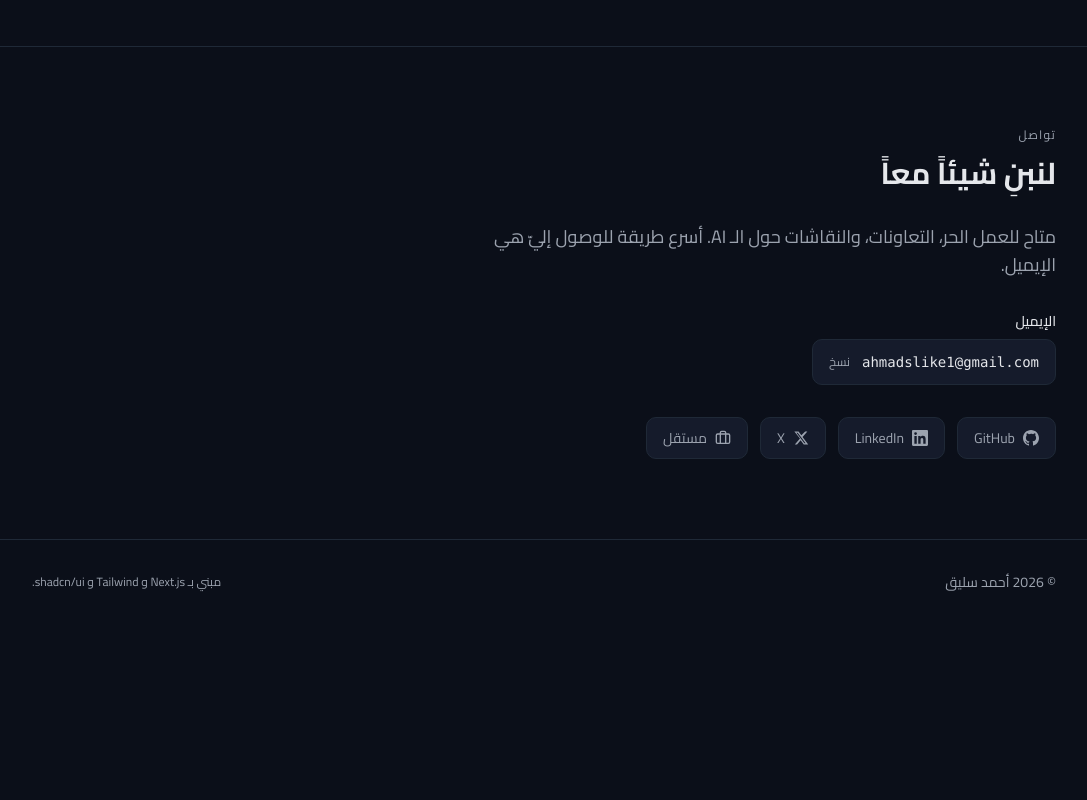
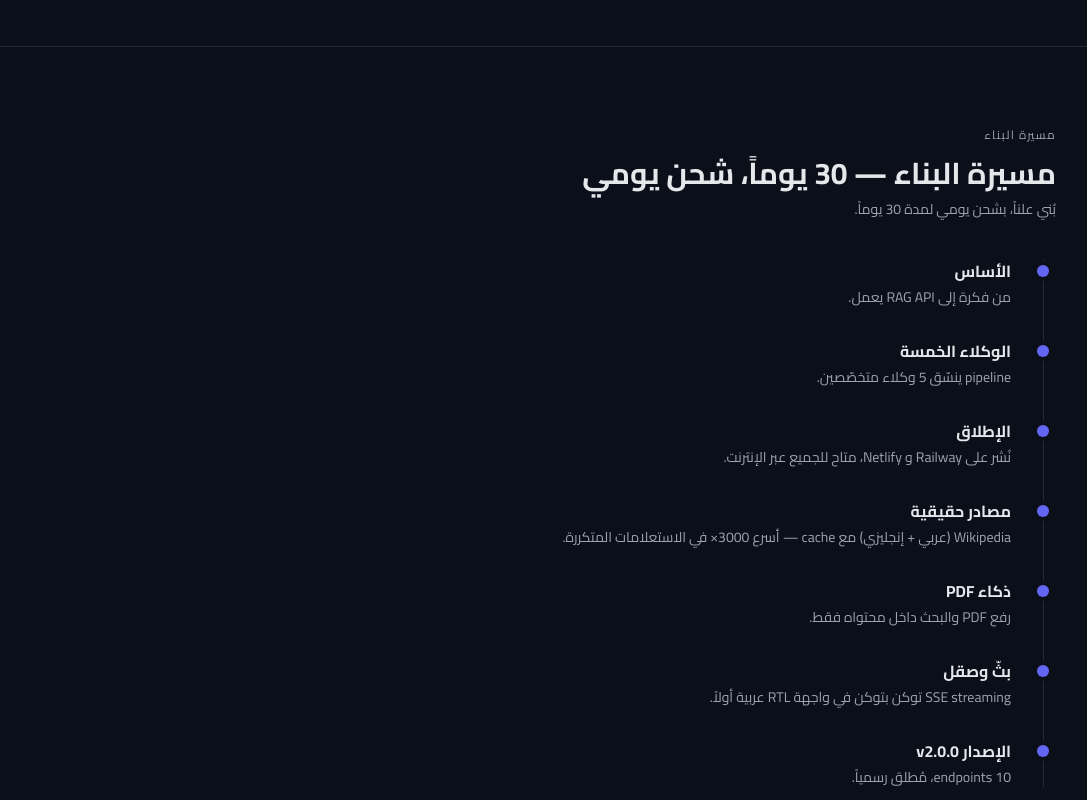
Before and after one commit to ahmadslike/portfolio, a Next.js app: page /ar in a window 1280 px wide. Shown: the part 2180-2980 px from the top of the page, without its empty margins (96-1183 px from the left). Before the commit the page ends 2804 px from the top, so only its background shows below. Built offline with nearby package versions, Linux system fonts and the light colour scheme.

Commit message:
feat: The Build timeline section (7 milestones, bilingual)

```diff
--- a/src/app/[locale]/page.tsx
+++ b/src/app/[locale]/page.tsx
@@ -3,6 +3,7 @@ import About from "@/components/sections/About";
 import Skills from "@/components/sections/Skills";
 import Projects from "@/components/sections/Projects";
 import Contact from "@/components/sections/Contact";
+import Build from "@/components/sections/Build";
 
 export default function Home() {
   return (
@@ -11,6 +12,7 @@ export default function Home() {
       <About />
       <Skills />
       <Projects />
+      <Build />
       <Contact />
     </main>
   );
--- /dev/null
+++ b/src/components/sections/Build.tsx
@@ -0,0 +1,43 @@
+import { useTranslations } from "next-intl";
+import { useLocale } from "next-intl";
+import { milestones } from "@/content/build";
+
+export default function Build() {
+  const t = useTranslations("build");
+  const locale = useLocale() as "en" | "ar";
+
+  return (
+    <section id="the-build" className="py-20 px-6 border-t border-border">
+      <div className="max-w-5xl mx-auto">
+        <p className="text-xs uppercase tracking-widest text-muted-foreground mb-3">
+          {t("label")}
+        </p>
+        <h2 className="text-3xl font-bold text-foreground mb-2">
+          {t("heading")}
+        </h2>
+        <p className="text-sm text-muted-foreground mb-10">
+          {t("subline")}
+        </p>
+
+        {/* border-s + ms-3: logical rail — left in LTR, right in RTL (first use of logical CSS in codebase) */}
+        <ol className="relative border-s border-border ms-3 space-y-8">
+          {milestones.map((m) => (
+            <li key={m.id} className="relative ps-8">
+              {/* start-[-6px] centers the 12px dot over the 1px rail — flips automatically in RTL */}
+              <span
+                className="absolute start-[-6px] top-1.5 size-3 rounded-full bg-primary ring-4 ring-background"
+                aria-hidden
+              />
+              <h3 className="text-base font-semibold text-foreground">
+                {m.title[locale]}
+              </h3>
+              <p className="text-sm text-muted-foreground mt-1">
+                {m.result[locale]}
+              </p>
+            </li>
+          ))}
+        </ol>
+      </div>
+    </section>
+  );
+}
--- /dev/null
+++ b/src/content/build.ts
@@ -0,0 +1,60 @@
+import type { Milestone } from "@/types/milestone";
+
+export const milestones: Milestone[] = [
+  {
+    id: "foundation",
+    title: { en: "Foundation", ar: "الأساس" },
+    result: {
+      en: "From idea to a working RAG API.",
+      ar: "من فكرة إلى RAG API يعمل.",
+    },
+  },
+  {
+    id: "agents",
+    title: { en: "The 5 Agents", ar: "الوكلاء الخمسة" },
+    result: {
+      en: "A pipeline orchestrating 5 specialized agents.",
+      ar: "pipeline ينسّق 5 وكلاء متخصّصين.",
+    },
+  },
+  {
+    id: "going-live",
+    title: { en: "Going Live", ar: "الإطلاق" },
+    result: {
+      en: "Deployed on Railway + Netlify, live for anyone.",
+      ar: "نُشر على Railway و Netlify، متاح للجميع عبر الإنترنت.",
+    },
+  },
+  {
+    id: "real-sources",
+    title: { en: "Real Sources", ar: "مصادر حقيقية" },
+    result: {
+      en: "Wikipedia (Arabic + English) with caching — 3000× faster on repeat queries.",
+      ar: "Wikipedia (عربي + إنجليزي) مع cache — أسرع 3000× في الاستعلامات المتكررة.",
+    },
+  },
+  {
+    id: "pdf-intelligence",
+    title: { en: "PDF Intelligence", ar: "ذكاء PDF" },
+    result: {
+      en: "Upload a PDF and research strictly inside its content.",
+      ar: "رفع PDF والبحث داخل محتواه فقط.",
+    },
+  },
+  {
+    id: "streaming-polish",
+    title: { en: "Streaming + Polish", ar: "بثّ وصقل" },
+    result: {
+      en: "Token-by-token SSE streaming into an Arabic-first RTL UI.",
+      ar: "SSE streaming توكن بتوكن في واجهة RTL عربية أولاً.",
+    },
+  },
+  {
+    id: "v2",
+    title: { en: "v2.0.0", ar: "الإصدار v2.0.0" },
+    result: {
+      en: "10 endpoints, released.",
+      ar: "10 endpoints، مُطلق رسمياً.",
+    },
+  },
+];
--- a/src/messages/ar.json
+++ b/src/messages/ar.json
@@ -34,6 +34,11 @@
     "viewLive": "مباشر",
     "viewCode": "الكود"
   },
+  "build": {
+    "label": "مسيرة البناء",
+    "heading": "مسيرة البناء — 30 يوماً، شحن يومي",
+    "subline": "بُني علناً، بشحن يومي لمدة 30 يوماً."
+  },
   "hero": {
     "eyebrow": "AI Builder & Founder",
     "headline": "أحمد سليق",
--- a/src/messages/en.json
+++ b/src/messages/en.json
@@ -34,6 +34,11 @@
     "viewLive": "Live",
     "viewCode": "Code"
   },
+  "build": {
+    "label": "The Build",
+    "heading": "The Build — 30 days, shipped daily",
+    "subline": "Built in public, shipping every day for 30 days."
+  },
   "hero": {
     "eyebrow": "AI Builder & Founder",
     "headline": "Ahmad Slik",
--- /dev/null
+++ b/src/types/milestone.ts
@@ -0,0 +1,7 @@
+import type { LocalizedText } from "@/types/project";
+
+export interface Milestone {
+  id: string;
+  title: LocalizedText;
+  result: LocalizedText;
+}
```
